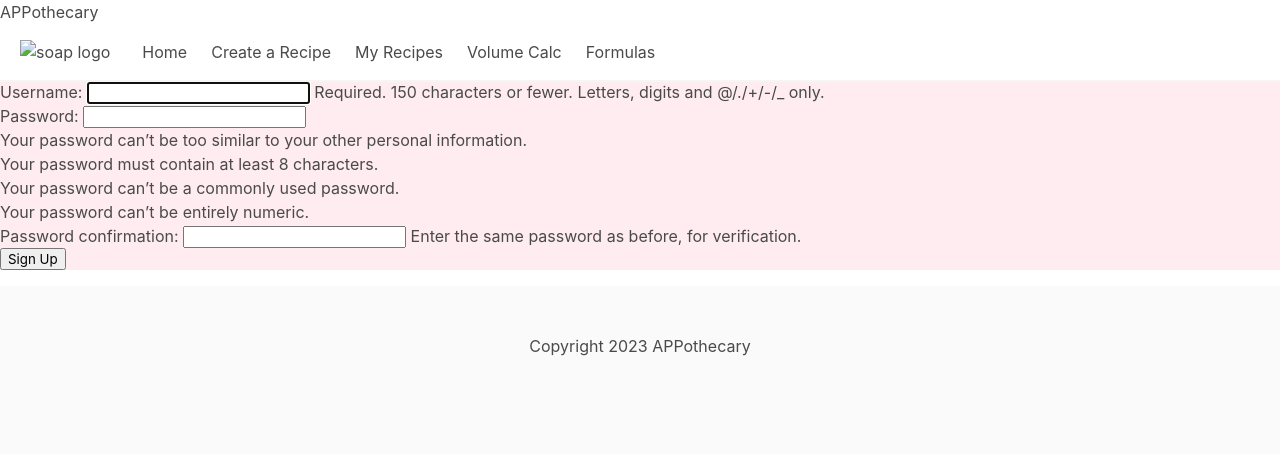
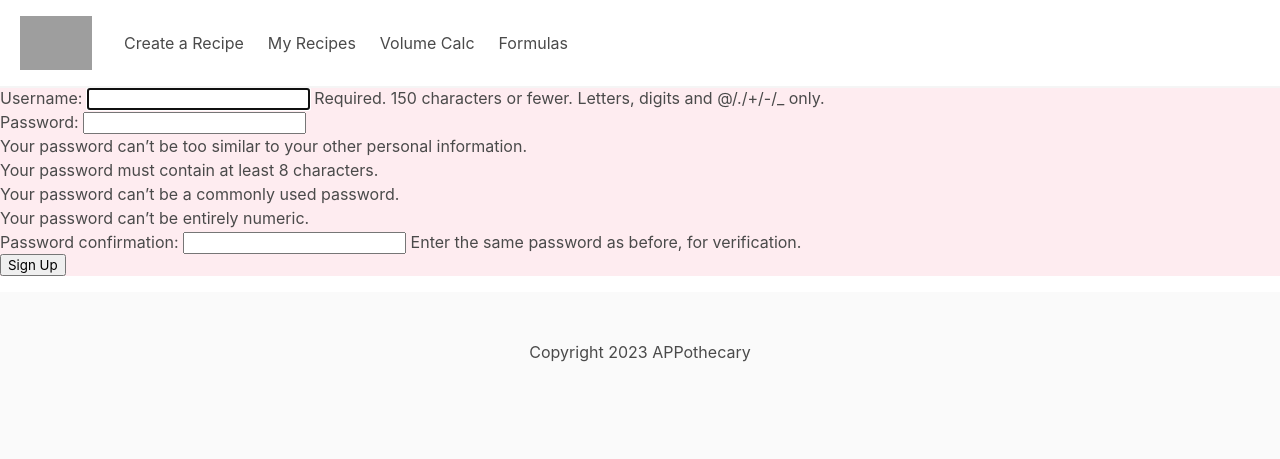
Before and after one commit to CaseyDragon/APPothecary, a Django app: page /accounts/signup in a window 1280 px wide. Shown: the top 459 px of the page. Run offline with Django 4.2, Linux system fonts and the light colour scheme; grey boxes are pictures that could not be loaded.

Commit message:
checking for changes

```diff
--- a/recipemaker/templates/recipemaker/base.html
+++ b/recipemaker/templates/recipemaker/base.html
@@ -8,16 +8,14 @@
   </head>
 
   <body>
-    <h1>APPothecary</h1>
     <nav class="navbar has-shadow">
         <div class="navbar-brand">
-            <a class="navbar-item">
-                <img src="" alt="soap logo" style="max-height: 70px" class="py-2 px-2">
+            <a href="/" class="navbar-item">
+                <img src="assets.images.soap.png" alt="soap logo" style="max-height: 70px" class="py-2 px-2"/>
             </a>
         </div>
         <div class ="navbar-menu">
             <div class="navbar-start">
-                <a class ="navbar-item" href="/">Home</a>
                 <a class ="navbar-item" href="/lyecalc">Create a Recipe</a>
                 <a class ="navbar-item" href="/myrecipes">My Recipes</a>
                 <a class ="navbar-item" href="/volume">Volume Calc</a>
--- a/recipemaker/views.py
+++ b/recipemaker/views.py
@@ -40,6 +40,11 @@ def my_recipes(response):
 
 def recipe_detail(request, id):
     recipe = Recipes.objects.get(id=id)
+    # work out code for scaling here I believe
+    # if response.POST.get('save'):
+
+    # elif response.POST.get('scaleIt'):
+    #     pass
     return render(request, 'recipemaker/recipe_detail.html', {'recipe': recipe})
 
 def volume_calc(response):
```
Also changed, not shown: recipemaker/assets/images/leftsidebubbles.png (added), recipemaker/assets/images/nextsoap.png (added), recipemaker/assets/images/plainsoap.png (added), recipemaker/assets/images/rightsidebubbles.png (added), recipemaker/assets/images/soap.png (added).
